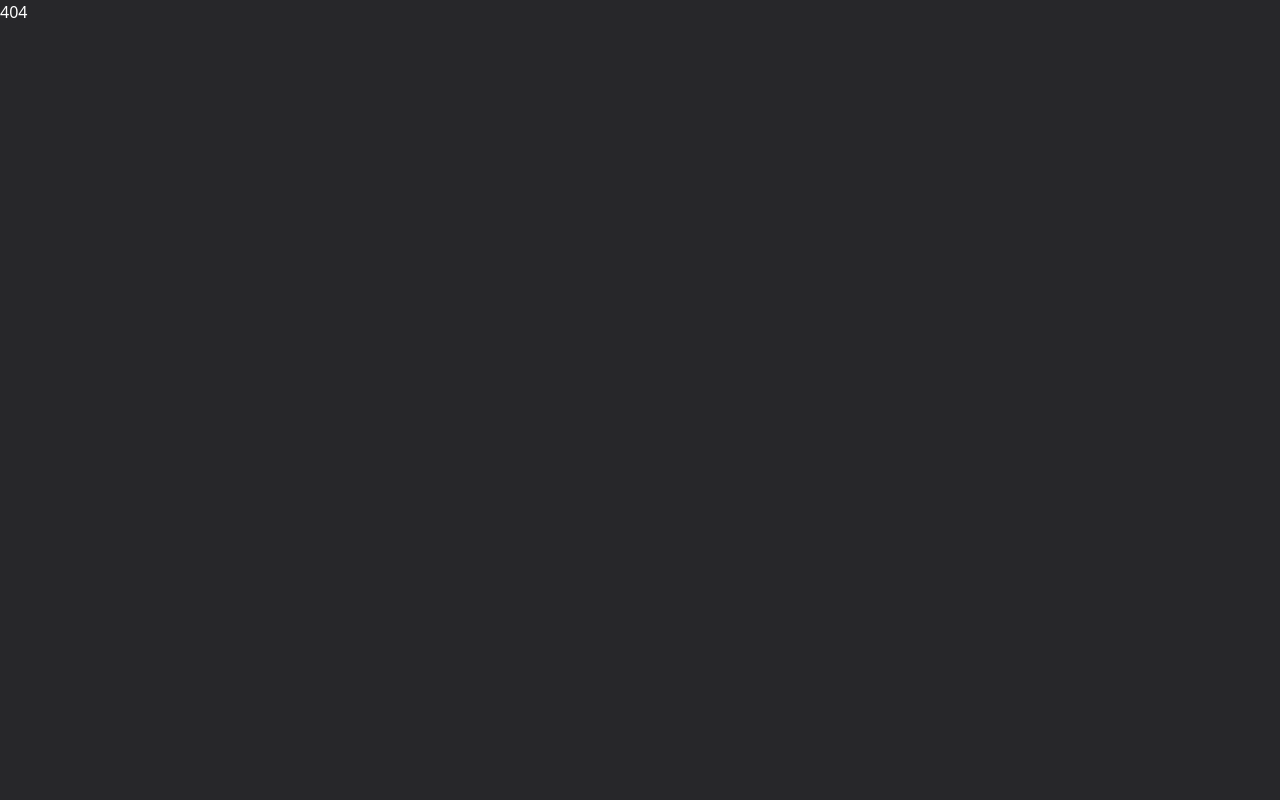
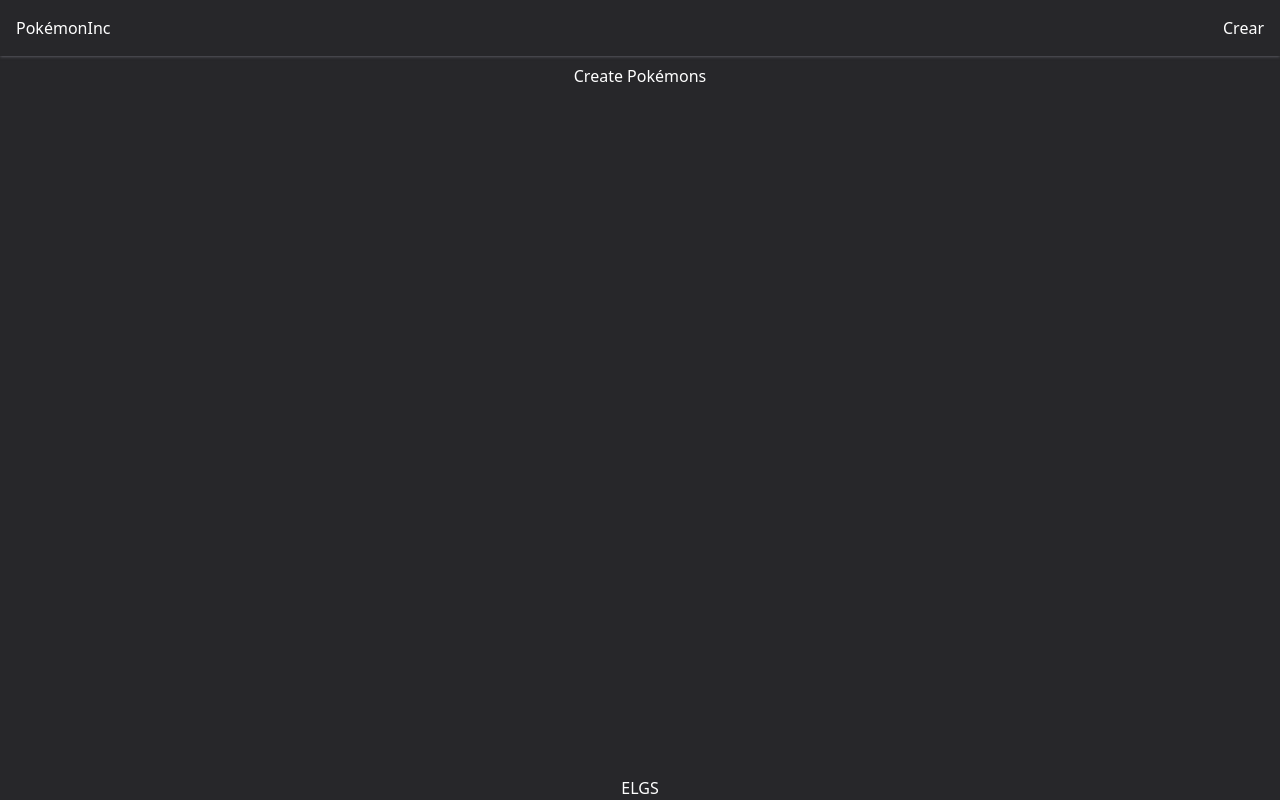
Before and after one commit to PeterArce96/1-pokemon-inc-mern-frontend, a React (Create React App) app: page /pokemons/create in a window 1280 px wide. Built offline with nearby package versions, Linux system fonts and the light colour scheme.

Commit message:
Header.jsx, Link-NavLink

```diff
--- a/src/App.jsx
+++ b/src/App.jsx
@@ -1,15 +1,13 @@
-import {
-  Routes,
-  Route
-} from 'react-router-dom';
+import {Routes, Route, Navigate} from 'react-router-dom';
 
 import './App.css';
-import Pokemons from './layouts/pokemons/Pokemons';
+import PokemonsLayout from './layouts/pokemons/PokemonsLayout';
 
 function App() {
   return (
     <Routes>
-      <Route path="/" element={<Pokemons />}>
+      <Route path='/' element={<Navigate to="/pokemons" replace={true}/>}/>
+      <Route path="/pokemons" element={<PokemonsLayout />}>
         <Route path="create" element={<h2>Create Pokémons</h2>} />
         <Route path="update" element={<h2>Update Pokémons</h2>} />
         <Route index element={<h2>Pokémons</h2>} />
--- /dev/null
+++ b/src/components/sections/Header.jsx
@@ -0,0 +1,15 @@
+import { Link, NavLink } from "react-router-dom";
+
+const Header = ({applicationName}) => {
+    return(
+        <header className="fixed z-80 top-0 left-0 w-full bg-zinc-800 shadow shadow-zinc-500/50">
+            <nav className="py-4">
+                <div className="flex items-center justify-between container mx-auto px-8 md:px-4">
+                    <Link to="">{applicationName}</Link>
+                    <NavLink to="/pokemons/create">Crear</NavLink>
+                </div>
+            </nav>
+        </header>
+    )
+}
+export default Header;
--- a/src/layouts/pokemons/Pokemons.jsx
+++ /dev/null
@@ -1,19 +0,0 @@
-import { Outlet } from "react-router-dom";
-
-const Pokemons = () => {
-    return (
-    <>
-        <header className="text-center">
-            PokémonInc
-        </header>
-        <main className="text-center">
-            <Outlet />
-        </main>
-        <footer className="mt-auto text-center">
-            ELGS
-        </footer>
-    </>
-    );
-}
-
-export default Pokemons;
--- /dev/null
+++ b/src/layouts/pokemons/PokemonsLayout.jsx
@@ -0,0 +1,23 @@
+import { Outlet } from "react-router-dom";
+import Header from "../../components/sections/Header";
+
+const PokemonsLayout = () => {
+
+    const applicationName = "PokémonInc";
+
+    return (
+        <>
+        <Header
+            applicationName={applicationName}
+        />
+        <main className="text-center pt-16 pb-8">
+            <Outlet />
+        </main>
+        <footer className="mt-auto text-center">
+            ELGS
+        </footer>
+        </>
+    );
+}
+
+export default PokemonsLayout;
```
